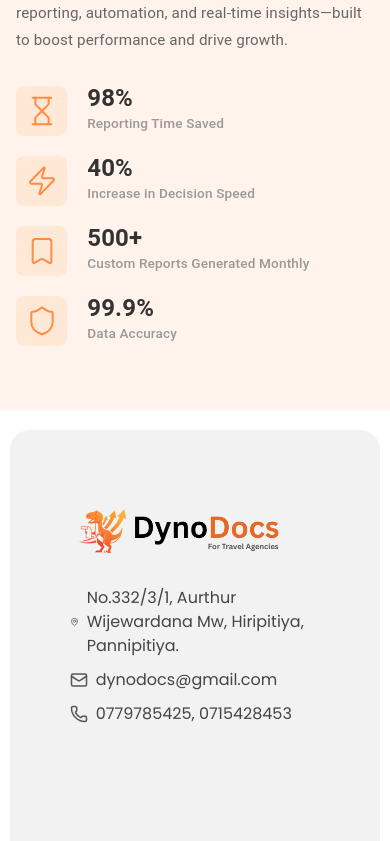
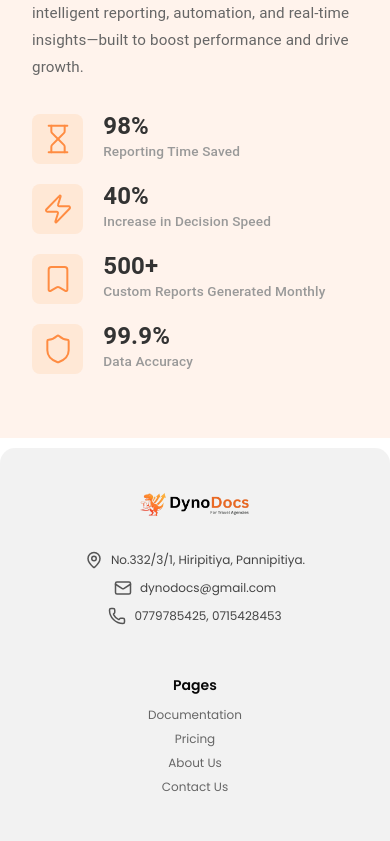
Before and after one commit to lomika-cad/dyno-docs-temp, a React (Vite) app in the folder dyno-docs-ui/: page / in a window 390 px wide. Shown: the part 3164-4005 px from the top of the page. Built offline with nearby package versions, Linux system fonts and the light colour scheme.

Commit message:
feat: enhance layout and responsiveness of CTA and Stats sections, update footer styles for better alignment and spacing

```diff
--- a/dyno-docs-ui/src/components/CTASection.tsx
+++ b/dyno-docs-ui/src/components/CTASection.tsx
@@ -4,7 +4,7 @@ import previewSite from "../assets/site-preview.png";
 
 const CTASection = () => {
   return (
-    <Box sx={{ py: { xs: 6, md: 10 }, bgcolor: "#fff" }}>
+    <Box sx={{ py: { xs: 6, md: 10 }, px: { xs: 2, md: 5 }, bgcolor: "#fff" }}>
       <Container maxWidth="lg">
         <Grid
           container
@@ -12,7 +12,7 @@ const CTASection = () => {
           alignItems="center"
         >
           {/* Left Content */}
-          <Grid size={{ xs: 12, md: 6 }}>
+          <Grid size={{ xs: 12, md: 6 }} sx={{ textAlign: { xs: 'center', md: 'left' } }}>
             <Box>
               <Typography
                 variant="h3"
@@ -20,7 +20,7 @@ const CTASection = () => {
                   fontWeight: "bold",
                   color: "#000",
                   mb: 2.5,
-                  fontSize: { xs: "1.8rem", md: "2.5rem" },
+                  fontSize: { xs: "1.8rem", md: "2.2rem" },
                   lineHeight: 1.2,
                 }}
               >
--- a/dyno-docs-ui/src/components/StatsSection.tsx
+++ b/dyno-docs-ui/src/components/StatsSection.tsx
@@ -26,7 +26,7 @@ const StatsSection = () => {
   ];
 
   return (
-    <Box sx={{ py: 8, bgcolor: "#ff7b2e17" }}>
+    <Box sx={{ py: 8, bgcolor: "#ff7b2e17", px: { xs: 2, md: 5 } }}>
       <Container maxWidth="lg">
         <Grid
           container
--- a/dyno-docs-ui/src/layouts/Footer.tsx
+++ b/dyno-docs-ui/src/layouts/Footer.tsx
@@ -22,17 +22,17 @@ export default function Footer() {
           <img className="footer-logo" src={logo} alt="DynoDocs" />
 
           <div className="footer-info">
-            <p>
+            <p style={{display: "flex", alignItems: "start"}}>
               <MapPin size={18} className="icon" />
-              No.332/3/1, Aurthur Wijewardana Mw, Hiripitiya, Pannipitiya.
+              No.332/3/1, Hiripitiya, Pannipitiya.
             </p>
 
-            <p>
+            <p style={{display: "flex", alignItems: "start"}}>
               <Mail size={18} className="icon" />
               <a href="mailto:dynodocs@gmail.com">dynodocs@gmail.com</a>
             </p>
 
-            <p>
+            <p style={{display: "flex", alignItems: "start"}}>
               <Phone size={18} className="icon" />
               0779785425, 0715428453
             </p>
--- a/dyno-docs-ui/src/styles/footer.css
+++ b/dyno-docs-ui/src/styles/footer.css
@@ -3,7 +3,8 @@
     padding: 50px 30px 30px;
     border-radius: 20px;
     margin: 20px auto;
-    width: 95%;
+    width: 98%;
+    max-width: 1400px;
 }
 
 .footer-top {
@@ -77,18 +78,137 @@
     color: #666;
 }
 
+.icon {
+  color: #555;
+  width: 18px;
+  height: 18px;
+  flex-shrink: 0;
+}
+
 /* RESPONSIVE */
-@media (max-width: 768px) {
+@media (max-width: 1024px) {
+    .footer-container {
+        padding: 40px 25px 25px;
+    }
+
     .footer-top {
-        flex-direction: column;
+        gap: 30px;
     }
 
     .footer-col {
-        margin-top: 20px;
+        padding: 0 20px 40px 20px;
+        min-width: 130px;
+    }
+
+    .footer-logo {
+        width: 180px;
+    }
+}
+
+@media (max-width: 426px) {
+    .footer-container {
+        padding: 35px 20px 20px;
+        margin: 15px auto;
+        border-radius: 15px;
+    }
+
+    .footer-top {
+        flex-direction: column;
+        gap: 30px;
+    }
+
+    .footer-brand {
+        text-align: center;
+    }
+
+    .footer-col {
+        margin-top: 15px;
+        padding: 0;
+        min-width: auto;
+        text-align: center;
+    }
+
+    .footer-col h3 {
+        font-size: 16px;
+        margin-bottom: 12px;
+    }
+
+    .footer-col ul li {
+        font-size: 14px;
+        margin-bottom: 8px;
+        justify-content: center;
+    }
+
+    .footer-info p {
+        justify-content: center;
+        font-size: 13px;
+    }
+
+    .footer-logo {
+        width: 150px;
+        margin: 0 auto 15px;
+    }
+
+    .icon {
+        width: 20px;
+        height: 20px;
     }
 
     .tagline {
         margin-left: 0;
+    }
+
+    .footer-divider {
+        margin: 25px 0 15px;
+    }
+
+    .footer-bottom {
+        font-size: 12px;
+        padding: 0 10px;
+    }
+}
+
+@media (max-width: 480px) {
+    .footer-container {
+        padding: 25px 15px 15px;
+        margin: 10px auto;
+        width: 100%;
+    }
+
+    .footer-top {
+        gap: 25px;
+    }
+
+    .footer-col {
+        padding: 0;
+    }
+
+    .footer-col h3 {
+        font-size: 14px;
+        margin-bottom: 10px;
+    }
+
+    .footer-col ul li {
+        font-size: 12px;
+        margin-bottom: 6px;
+    }
+
+    .footer-info p {
+        font-size: 12px;
+    }
+
+    .footer-logo {
+        width: 120px;
+    }
+
+    .icon {
+        width: 18px;
+        height: 18px;
+    }
+
+    .footer-bottom {
+        font-size: 11px;
+        line-height: 1.4;
     }
 }
 
@@ -98,7 +218,3 @@
   align-items: center;
   gap: 8px;
 }
-
-.icon {
-  color: #555;
-}
```
Also changed, not shown: dyno-docs-ui/src/assets/site-preview.png.
